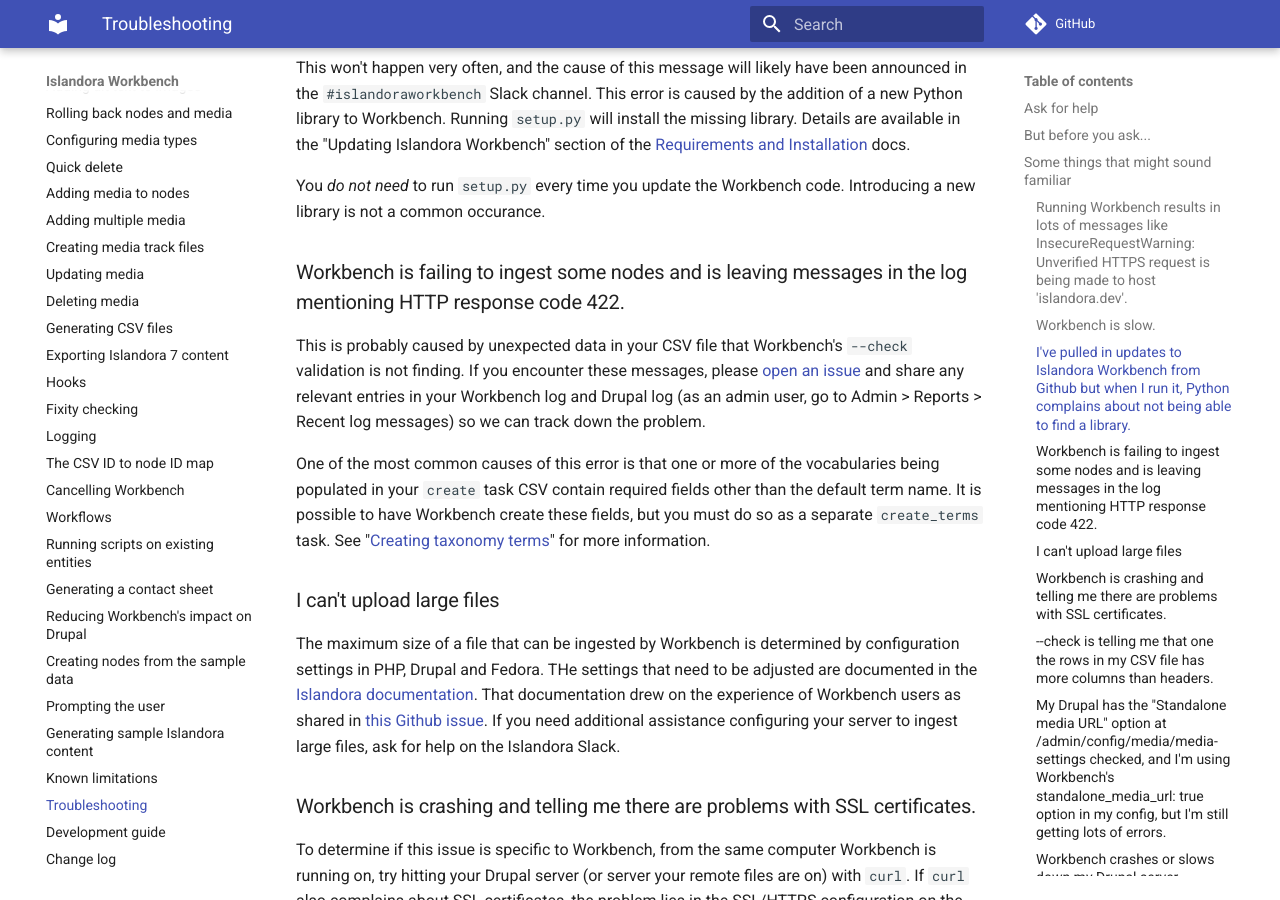
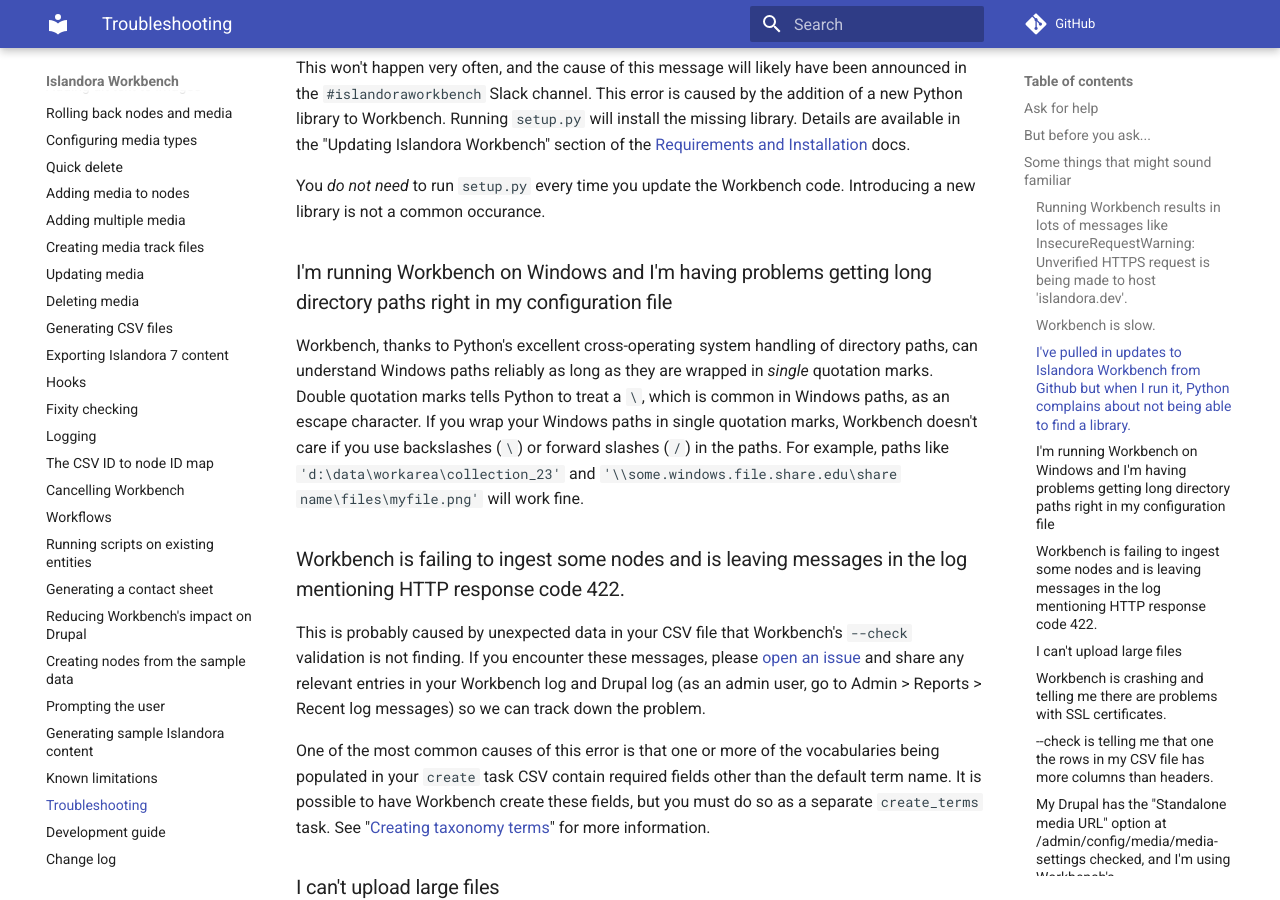
Before and after one commit to mjordan/islandora_workbench_docs, an MkDocs documentation site: the page built from docs/troubleshooting.md, in a window 1280 px wide and 900 px high, scrolled down 2616 px. Built offline with MkDocs 1.6.1 and Material for MkDocs 9.7.7, drawn with Linux system fonts in a browser that asks for light colours; comment, search, counter and statistics services are not loaded.

Commit message:
Address #975 (document wrapping Windows paths in single quotation marks).

```diff
--- a/docs/preparing_data.md
+++ b/docs/preparing_data.md
@@ -149,7 +149,7 @@
     In general, Workbench doesn't care if any file path used in configuration or CSV data is relative or absolute, but if it's relative, it's relative to the directory where the `workbench` script lives.
 
 !!! note
-    Most of the example paths used in this documentation are Linux paths. In general, paths on Mac computers look and work the same way. On Windows, relative paths and absolute paths like `C:\Users\Mark\Downloads\myfile.pdf` and UNC paths like `\\some.windows.file.share.org\share_name\files\myfile.png` work fine. These paths also work in Workbench configuration files in settings such as `input_dir`.
+    Most of the example paths used in this documentation are Linux paths. In general, paths on Mac computers look and work the same way. On Windows, relative paths and absolute paths like `'C:\Users\Mark\Downloads\myfile.pdf'` and UNC paths like `'\\some.windows.file.share.org\share_name\files\myfile.png'` work fine. These paths also work in Workbench configuration files in settings such as `input_dir`. Make sure all paths on Windows are wrapped in *single* (not double) quotes.
 
 ## Using URLs as file paths
 
--- a/docs/troubleshooting.md
+++ b/docs/troubleshooting.md
@@ -53,6 +53,9 @@
 
 You *do not need* to run `setup.py` every time you update the Workbench code. Introducing a new library is not a common occurance.
 
+### I'm running Workbench on Windows and I'm having problems getting long directory paths right in my configuration file
+
+Workbench, thanks to Python's excellent cross-operating system handling of directory paths, can understand Windows paths reliably as long as they are wrapped in *single* quotation marks. Double quotation marks tells Python to treat a `\`, which is common in Windows paths, as an escape character. If you wrap your Windows paths in single quotation marks, Workbench doesn't care if you use backslashes (`\`) or forward slashes (`/`) in the paths. For example, paths like `'d:\data\workarea\collection_23'` and `'\\some.windows.file.share.edu\share name\files\myfile.png'` will work fine.
 
 ### Workbench is failing to ingest some nodes and is leaving messages in the log mentioning HTTP response code 422.
 
```
Also changed, not shown: docs/fields.md (+1 -1 lines), docs/media_track_files.md (+1 -1 lines).
